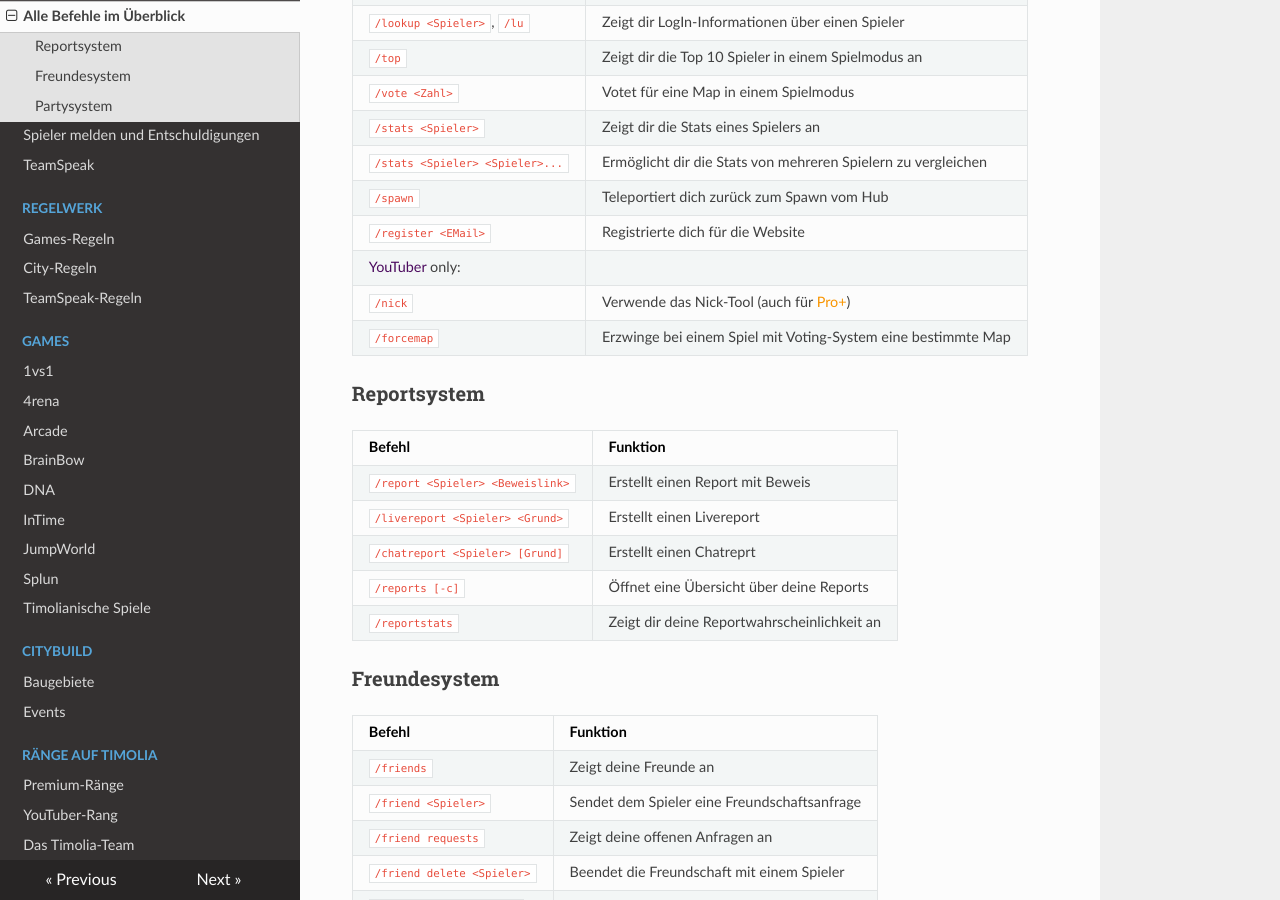
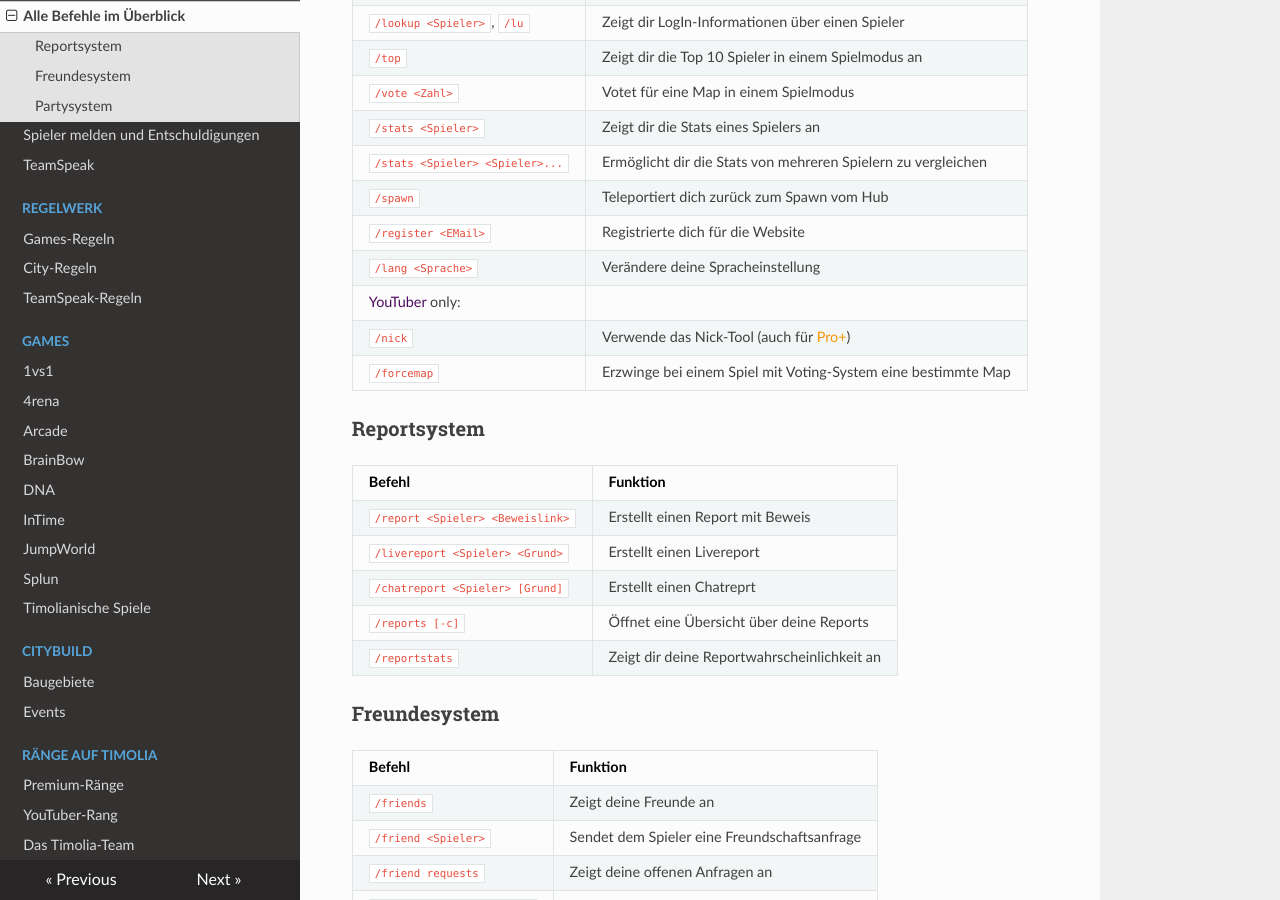
Before and after one commit to TimoliaDE/HowTo, an MkDocs documentation site: the page built from docs/commands.md, in a window 1280 px wide and 900 px high, scrolled down 410 px. Built offline with MkDocs 1.6.1, drawn with Linux system fonts in a browser that asks for light colours; nearby versions of some CDN libraries; old or Windows-style settings are respelled for this version of MkDocs.

Commit message:
Commands

```diff
--- a/docs/commands.md
+++ b/docs/commands.md
@@ -16,6 +16,7 @@ Diese Befehle sind global nutzbar und stehen dir jederzeit zur Verfügung.
 | `/stats <Spieler> <Spieler>...` | Ermöglicht dir die Stats von mehreren Spielern zu vergleichen |
 | `/spawn` | Teleportiert dich zurück zum Spawn vom Hub |
 | `/register <EMail>` | Registrierte dich für die Website |
+| `/lang <Sprache>` | Verändere deine Spracheinstellung |
 <span style="color:#4C0B5F">YouTuber</span> only:
 | `/nick` | Verwende das Nick-Tool (auch für <span style="color:#F99500">Pro+</span>) |
 | `/forcemap` | Erzwinge bei einem Spiel mit Voting-System eine bestimmte Map |
```
